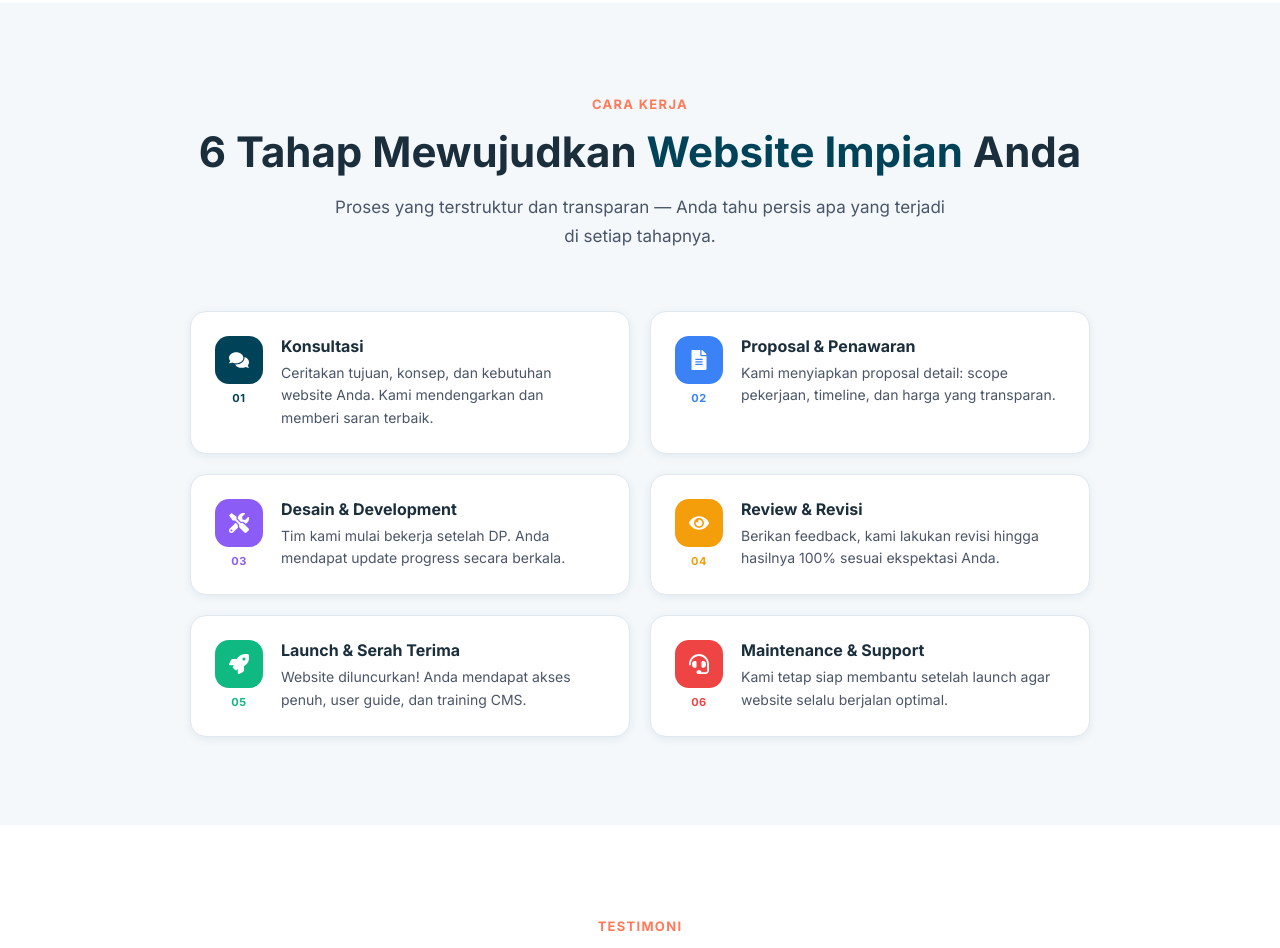
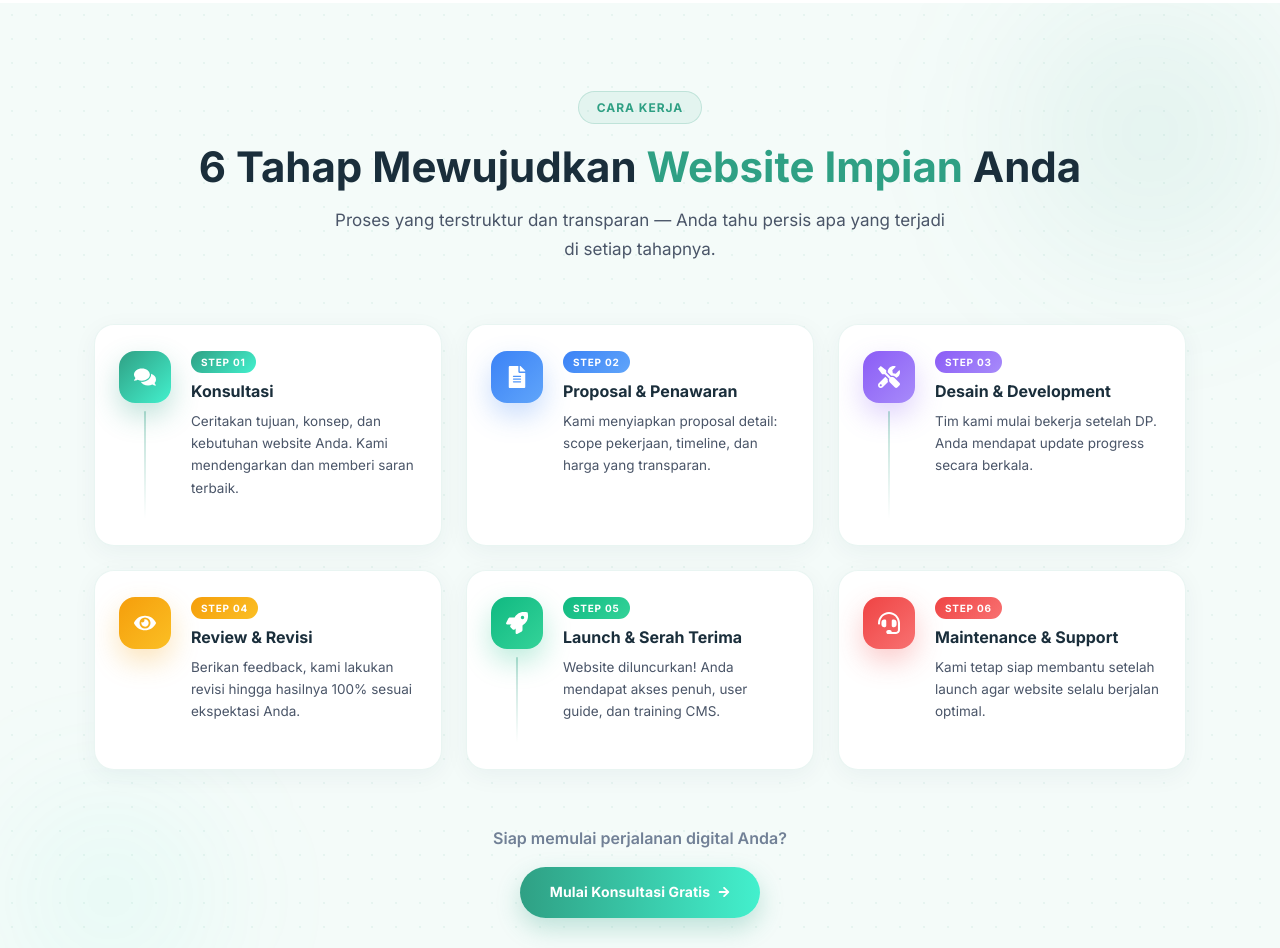
Before and after one commit to navyrastudio/companyprofilecandigital, a Next.js app: page / in a window 1280 px wide. Shown: the part 2640-3588 px from the top of the page. Built offline with nearby package versions, Linux system fonts and the light colour scheme.

Commit message:
style(process): fix layout and update section styling

```diff
--- a/app/components/ProcessSection.tsx
+++ b/app/components/ProcessSection.tsx
@@ -1,3 +1,4 @@
+"use client";
 import { ElementType } from "react";
 import {
   FaComments,
@@ -6,6 +7,7 @@ import {
   FaEye,
   FaRocket,
   FaHeadset,
+  FaArrowRight,
 } from "react-icons/fa";
 import processData from "../../data/process.json";
 
@@ -18,75 +20,180 @@ const iconMap: Record<string, ElementType> = {
   FaHeadset,
 };
 
+// Brand color palette aligned with Portfolio section
+const stepAccents = [
+  { gradient: "linear-gradient(135deg, #2FA084, #43F0CD)", shadow: "rgba(47,160,132,0.30)" },
+  { gradient: "linear-gradient(135deg, #3b82f6, #60a5fa)", shadow: "rgba(59,130,246,0.28)" },
+  { gradient: "linear-gradient(135deg, #8b5cf6, #a78bfa)", shadow: "rgba(139,92,246,0.28)" },
+  { gradient: "linear-gradient(135deg, #f59e0b, #fbbf24)", shadow: "rgba(245,158,11,0.28)" },
+  { gradient: "linear-gradient(135deg, #10b981, #34d399)", shadow: "rgba(16,185,129,0.28)" },
+  { gradient: "linear-gradient(135deg, #ef4444, #f87171)", shadow: "rgba(239,68,68,0.28)" },
+];
+
 export default function ProcessSection() {
   return (
-    <section id="process" className="section-bg-light">
-      <div className="container">
-        <div className="section-header reveal">
-          <div className="section-label">Cara Kerja</div>
-          <h2 className="section-title">
-            6 Tahap Mewujudkan <span>Website Impian</span> Anda
+    <section
+      id="process"
+      style={{
+        background: "#f4fbf9",
+        position: "relative",
+        overflow: "hidden",
+        padding: "88px 0",
+      }}
+    >
+      {/* Background decorations matching Portfolio */}
+      <div
+        style={{
+          position: "absolute",
+          top: 0, left: 0, right: 0, bottom: 0,
+          backgroundImage: "radial-gradient(rgba(47, 160, 132, 0.07) 1.2px, transparent 1.2px)",
+          backgroundSize: "24px 24px",
+          pointerEvents: "none",
+          zIndex: 0,
+        }}
+      />
+      <div
+        style={{
+          position: "absolute",
+          top: "-80px",
+          right: "-80px",
+          width: "420px",
+          height: "420px",
+          borderRadius: "50%",
+          background: "radial-gradient(circle, rgba(47,160,132,0.1) 0%, transparent 70%)",
+          filter: "blur(60px)",
+          pointerEvents: "none",
+          zIndex: 0,
+        }}
+      />
+      <div
+        style={{
+          position: "absolute",
+          bottom: "-60px",
+          left: "-60px",
+          width: "340px",
+          height: "340px",
+          borderRadius: "50%",
+          background: "radial-gradient(circle, rgba(67,240,205,0.08) 0%, transparent 70%)",
+          filter: "blur(50px)",
+          pointerEvents: "none",
+          zIndex: 0,
+        }}
+      />
+
+      <div className="container" style={{ position: "relative", zIndex: 1 }}>
+        {/* Section Header */}
+        <div className="section-header process-section-header">
+          <div
+            className="section-label"
+            style={{
+              display: "inline-flex",
+              alignItems: "center",
+              background: "rgba(47, 160, 132, 0.08)",
+              border: "1px solid rgba(47, 160, 132, 0.2)",
+              padding: "6px 18px",
+              borderRadius: "50px",
+              color: "#2FA084",
+              fontSize: "12px",
+              fontWeight: 800,
+              letterSpacing: "0.08em",
+              marginBottom: "18px",
+            }}
+          >
+            Cara Kerja
+          </div>
+          <h2
+            className="section-title"
+            style={{ color: "var(--text-dark)", marginBottom: "14px" }}
+          >
+            6 Tahap Mewujudkan{" "}
+            <span style={{ color: "#2FA084" }}>Website Impian</span> Anda
           </h2>
           <p className="section-desc">
-            Proses yang terstruktur dan transparan — Anda tahu persis apa yang terjadi di setiap tahapnya.
+            Proses yang terstruktur dan transparan — Anda tahu persis apa yang
+            terjadi di setiap tahapnya.
           </p>
         </div>
 
-        <div
-          style={{
-            display: "grid",
-            gridTemplateColumns: "1fr 1fr",
-            gap: "20px",
-            maxWidth: "900px",
-            margin: "0 auto",
-          }}
-          className="two-col"
-        >
+        {/* Steps Grid — 2 columns */}
+        <div className="process-grid">
           {processData.map((step, i) => {
             const IconComponent = iconMap[step.icon];
+            const accent = stepAccents[i] ?? stepAccents[0];
+            const isLast = i === processData.length - 1;
+
             return (
               <div
                 key={step.num}
-                className="card reveal"
+                className="process-card"
                 style={{
-                  padding: "24px",
-                  display: "flex",
-                  gap: "18px",
-                  alignItems: "flex-start",
-                  transitionDelay: `${i * 0.08}s`,
-                }}
+                  animationDelay: `${i * 0.09}s`,
+                  ["--process-shadow" as string]: accent.shadow,
+                  ["--process-gradient" as string]: accent.gradient,
+                } as React.CSSProperties}
               >
-                <div style={{ flexShrink: 0, textAlign: "center" }}>
+                {/* Step number badge + connector line */}
+                <div className="process-left">
                   <div
-                    style={{
-                      width: 48,
-                      height: 48,
-                      borderRadius: "14px",
-                      background: step.color,
-                      display: "flex",
-                      alignItems: "center",
-                      justifyContent: "center",
-                      marginBottom: "6px",
-                    }}
+                    className="process-icon-wrap"
+                    style={{ background: accent.gradient, boxShadow: `0 12px 28px ${accent.shadow}` }}
                   >
-                    {IconComponent && <IconComponent size={20} color="#fff" />}
+                    {IconComponent && <IconComponent size={22} color="#fff" />}
                   </div>
+                  {/* Vertical connector — hide on last item */}
+                  {!isLast && i % 2 === 0 && (
+                    <div className="process-connector" />
+                  )}
+                </div>
 
-                <div style={{ fontSize: "11px", fontWeight: 800, color: step.color, letterSpacing: "0.05em" }}>
-                  {step.num}
+                {/* Content */}
+                <div className="process-content">
+                  {/* Step number chip */}
+                  <div
+                    className="process-step-chip"
+                    style={{ background: accent.gradient }}
+                  >
+                    STEP {step.num}
+                  </div>
+                  <h3 className="process-title">{step.title}</h3>
+                  <p className="process-desc">{step.desc}</p>
+
+                  {/* Bottom accent line */}
+                  <div
+                    className="process-accent-bar"
+                    style={{ background: accent.gradient }}
+                  />
                 </div>
               </div>
-              <div>
-                <h3 style={{ fontSize: "16px", fontWeight: 700, color: "var(--text-dark)", marginBottom: "6px" }}>
-                  {step.title}
-                </h3>
-                <p style={{ fontSize: "14px", color: "var(--text-body)", lineHeight: 1.6 }}>
-                  {step.desc}
-                </p>
-              </div>
-            </div>
             );
           })}
+        </div>
+
+        {/* Bottom CTA */}
+        <div className="process-cta">
+          <p className="process-cta-text">
+            Siap memulai perjalanan digital Anda?
+          </p>
+          <a
+            href="#contact"
+            className="btn hero-btn"
+            style={{
+              display: "inline-flex",
+              alignItems: "center",
+              gap: "8px",
+              padding: "14px 30px",
+              fontSize: "14px",
+              fontWeight: 750,
+              background: "linear-gradient(to right, #2FA084 0%, #43F0CD 100%)",
+              color: "#ffffff",
+              boxShadow: "0 10px 24px rgba(47,160,132,0.28)",
+              border: "none",
+              borderRadius: "50px",
+              textDecoration: "none",
+            }}
+          >
+            Mulai Konsultasi Gratis <FaArrowRight size={12} />
+          </a>
         </div>
       </div>
     </section>
--- a/app/globals.css
+++ b/app/globals.css
@@ -470,20 +470,198 @@ section {
 }
 
 /* =====================
-   PROCESS STEPS
-===================== */
-.step-number {
+   PROCESS STEPS (Premium Redesign)
+===================== */
+
+/* Section header entrance animation (always visible, no observer) */
+.process-section-header {
+  animation: portfolioSlideDown 0.7s cubic-bezier(0.16, 1, 0.3, 1) forwards;
+}
+
+/* 3-column responsive grid — 2 rows of 3 cards */
+.process-grid {
+  display: grid;
+  grid-template-columns: repeat(3, 1fr);
+  gap: 24px;
+  max-width: 1100px;
+  margin: 0 auto;
+}
+
+/* Individual step card */
+.process-card {
+  display: flex;
+  gap: 20px;
+  background: #ffffff;
+  border: 1px solid rgba(47, 160, 132, 0.10);
+  border-radius: 20px;
+  padding: 26px 24px;
+  box-shadow: 0 6px 24px rgba(0, 66, 88, 0.05);
+  position: relative;
+  overflow: hidden;
+  transition: all 0.45s cubic-bezier(0.16, 1, 0.3, 1);
+  animation: processCardIn 0.6s cubic-bezier(0.16, 1, 0.3, 1) both;
+}
+
+@keyframes processCardIn {
+  from { opacity: 0; transform: translateY(18px) scale(0.97); }
+  to   { opacity: 1; transform: translateY(0) scale(1); }
+}
+
+.process-card:hover {
+  transform: translateY(-6px);
+  border-color: rgba(47, 160, 132, 0.22);
+  box-shadow:
+    0 20px 48px rgba(0, 66, 88, 0.10),
+    0 4px 16px var(--process-shadow, rgba(47,160,132,0.18));
+}
+
+/* Subtle background shimmer on hover */
+.process-card::before {
+  content: "";
+  position: absolute;
+  top: 0; left: 0; right: 0; bottom: 0;
+  background: var(--process-gradient, linear-gradient(135deg, #2FA084, #43F0CD));
+  opacity: 0;
+  transition: opacity 0.4s ease;
+  border-radius: inherit;
+  z-index: 0;
+}
+
+.process-card:hover::before {
+  opacity: 0.03;
+}
+
+/* Left column: icon + connector */
+.process-left {
+  display: flex;
+  flex-direction: column;
+  align-items: center;
+  flex-shrink: 0;
+  gap: 0;
+  position: relative;
+  z-index: 1;
+}
+
+/* Gradient icon circle */
+.process-icon-wrap {
   width: 52px;
   height: 52px;
-  border-radius: 50%;
-  background: var(--primary);
-  color: #fff;
+  border-radius: 16px;
   display: flex;
   align-items: center;
   justify-content: center;
+  flex-shrink: 0;
+  transition: all 0.4s cubic-bezier(0.16, 1, 0.3, 1);
+}
+
+.process-card:hover .process-icon-wrap {
+  transform: rotate(-6deg) scale(1.08);
+  filter: brightness(1.08);
+}
+
+/* Dashed vertical connector (left column, even cards only) */
+.process-connector {
+  width: 2px;
+  flex: 1;
+  min-height: 24px;
+  background: linear-gradient(to bottom, rgba(47,160,132,0.35), transparent);
+  border-radius: 1px;
+  margin-top: 8px;
+}
+
+/* Right content area */
+.process-content {
+  flex: 1;
+  display: flex;
+  flex-direction: column;
+  gap: 8px;
+  position: relative;
+  z-index: 1;
+}
+
+/* STEP XX pill chip */
+.process-step-chip {
+  display: inline-flex;
+  align-self: flex-start;
+  padding: 3px 10px;
+  border-radius: 50px;
+  font-size: 10px;
   font-weight: 800;
-  font-size: 18px;
-  flex-shrink: 0;
+  color: #ffffff;
+  letter-spacing: 0.08em;
+  text-transform: uppercase;
+}
+
+.process-title {
+  font-size: 16px;
+  font-weight: 800;
+  color: var(--text-dark);
+  line-height: 1.3;
+  margin: 0;
+  transition: color 0.3s ease;
+}
+
+.process-card:hover .process-title {
+  color: #2FA084;
+}
+
+.process-desc {
+  font-size: 13.5px;
+  color: var(--text-body);
+  line-height: 1.65;
+  margin: 0;
+}
+
+/* Thin gradient accent line at bottom of card */
+.process-accent-bar {
+  height: 3px;
+  border-radius: 2px;
+  margin-top: auto;
+  padding-top: 12px;
+  background: var(--process-gradient, linear-gradient(to right, #2FA084, #43F0CD));
+  opacity: 0;
+  transition: opacity 0.4s ease;
+}
+
+.process-card:hover .process-accent-bar {
+  opacity: 1;
+}
+
+/* Bottom CTA area */
+.process-cta {
+  display: flex;
+  flex-direction: column;
+  align-items: center;
+  gap: 16px;
+  margin-top: 56px;
+  text-align: center;
+  animation: portfolioSlideDown 0.7s cubic-bezier(0.16, 1, 0.3, 1) 0.2s both;
+}
+
+.process-cta-text {
+  font-size: 16px;
+  font-weight: 600;
+  color: var(--text-muted);
+  margin: 0;
+}
+
+/* Responsive: tablet → 2 cols, mobile → 1 col */
+@media (max-width: 1024px) {
+  .process-grid {
+    grid-template-columns: repeat(2, 1fr);
+    max-width: 700px;
+  }
+}
+
+@media (max-width: 768px) {
+  .process-grid {
+    grid-template-columns: 1fr;
+    max-width: 520px;
+  }
+
+  .process-connector {
+    display: none;
+  }
 }
 
 /* =====================
```
